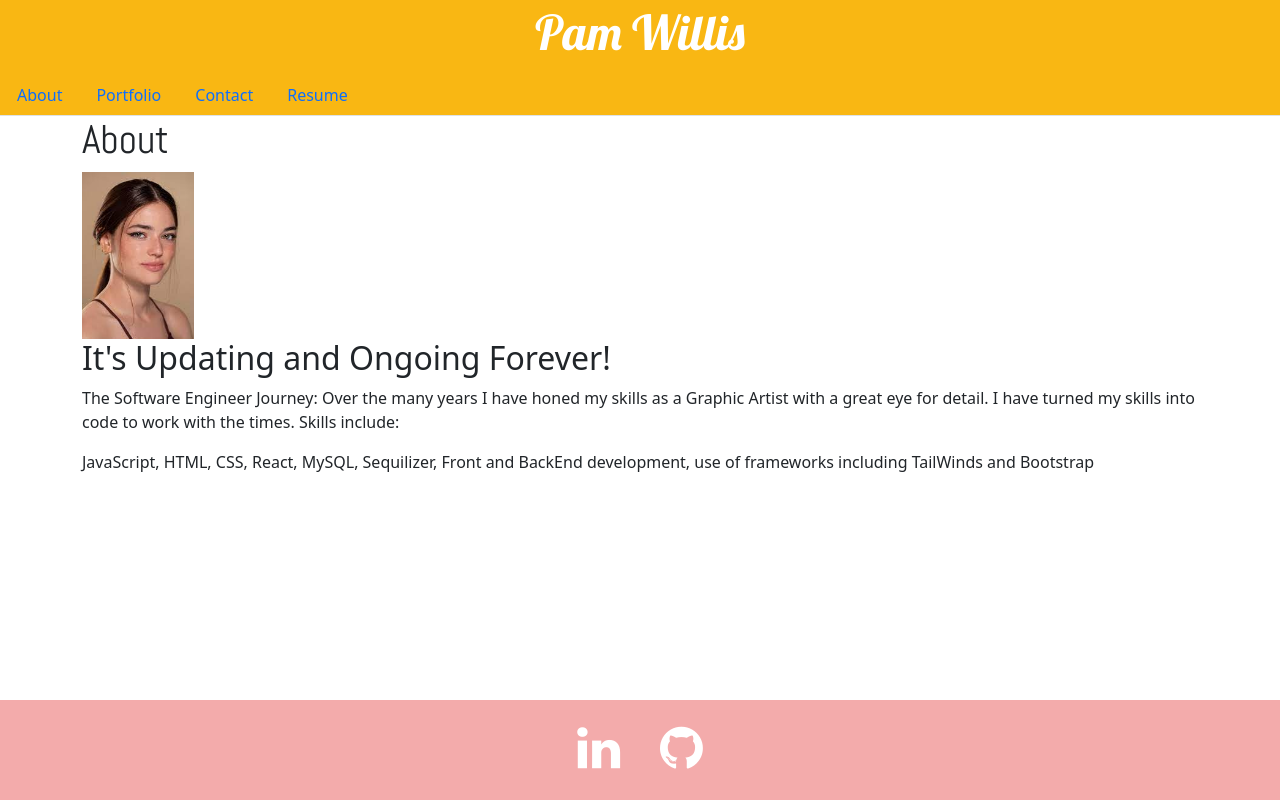
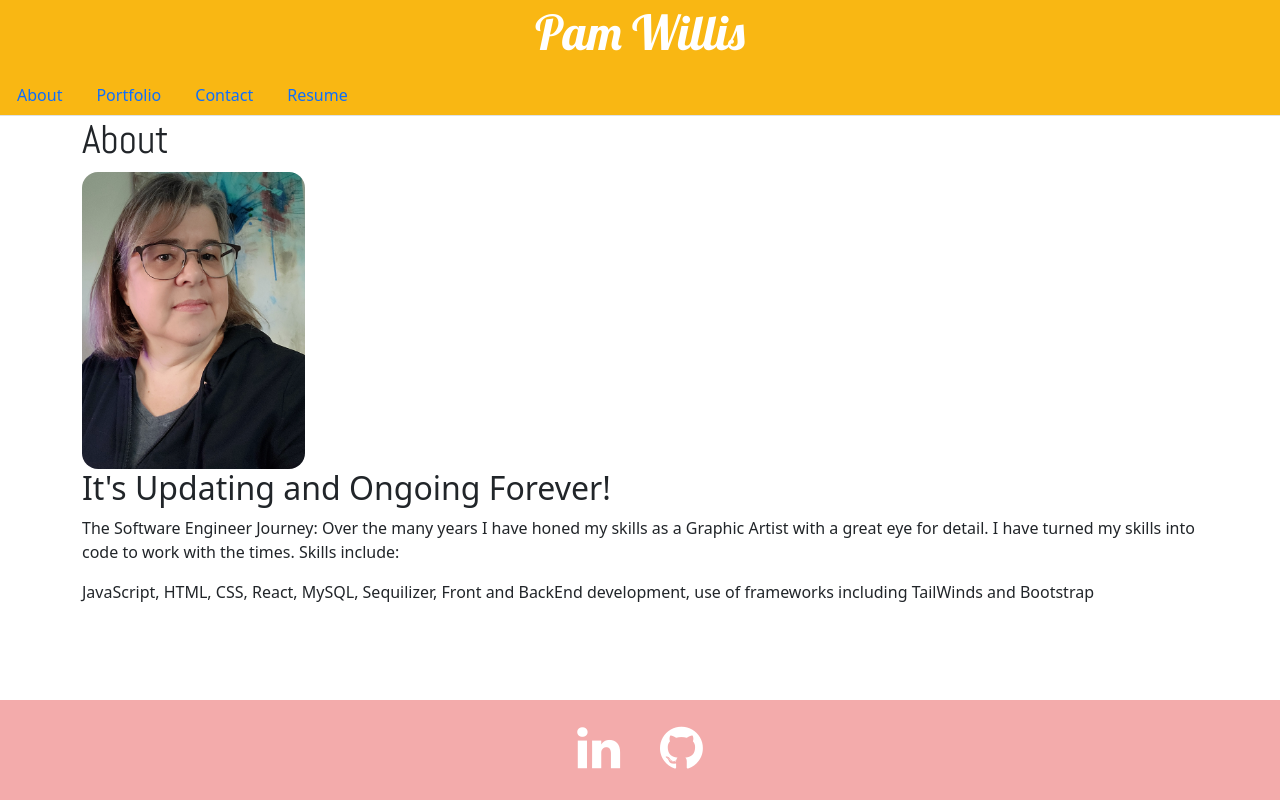
Before and after one commit to PamWillis/ReactPortfolio_PW, a React (Vite) app: page / in a window 1280 px wide. Built offline with nearby package versions, Linux system fonts and the light colour scheme; some icons are missing.

Commit message:
added photo

```diff
--- a/src/styles/About.css
+++ b/src/styles/About.css
@@ -1,12 +1,17 @@
 .portrait {
     height: 20%;
     width: 20%;
+    border-radius: 1em;
+    border-color: cornflowerblue;
   }
 
 @media (min-width: 768px) {
     .portrait {
-      height: 10%;
-      width: 10%;
+      height: 20%;
+      width: 20%;
+      border-radius: 1em;
+      border-color: cornflowerblue;
+
 
     }
 }
```
Also changed, not shown: src/assets/images/Portrait.png.
